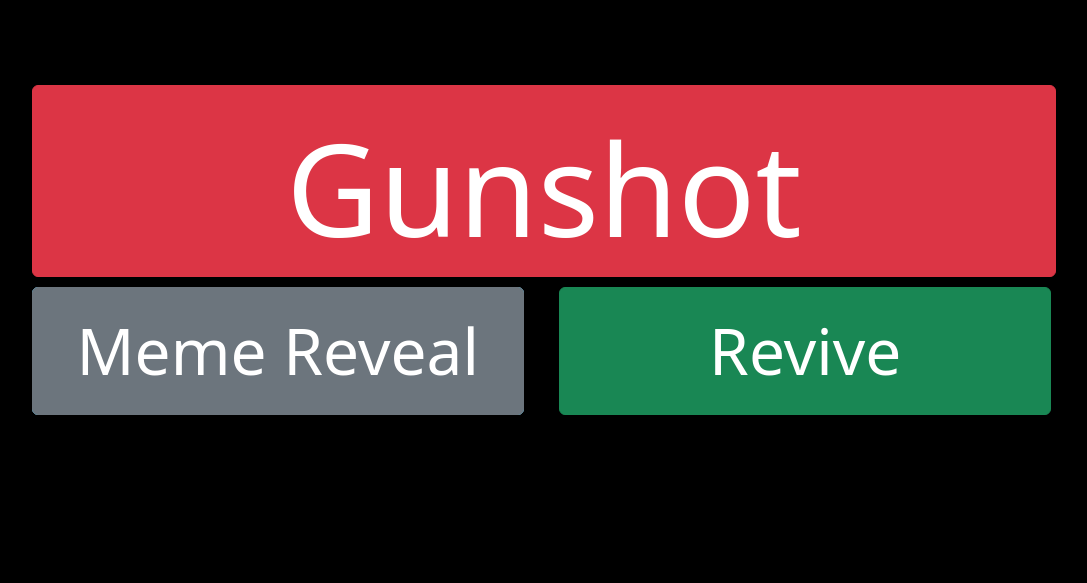
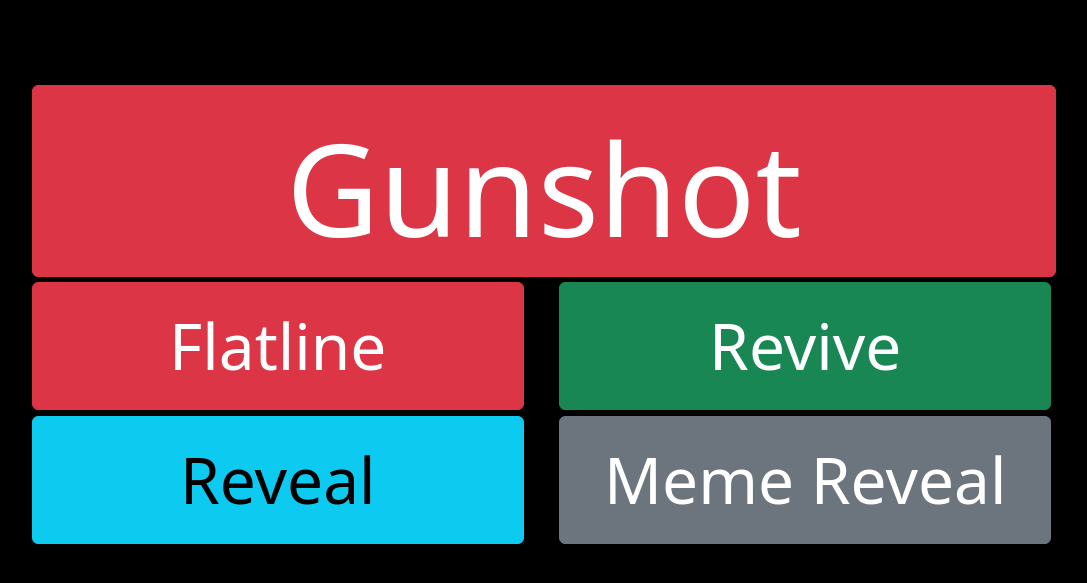
Before and after one commit to atauln/BotCT, a Flask app: page / in a window 1280 px wide. Shown: the top 583 px of the page, without its empty margins (101-1188 px from the left). Run offline with Flask 2, Linux system fonts and the light colour scheme.

Commit message:
added more audio and better dashboard

```diff
--- a/site/templates/index.html
+++ b/site/templates/index.html
@@ -27,10 +27,14 @@
 	<div style="width:100vw; height: 100vh" >
 		<div id="buttons" class="content" style="width:80%; height: 80%" >
 			<button id="gunshot_button" type="button" class="btn btn-danger" style="font-size: 10vw; width:100%; height:30%">Gunshot</button>
+			<div class="row" style="height: 21%; margin-right: 0px">
 			<button id="flatline_button" type="button" class="btn btn-danger" style="font-size: 5vw; width:48%; height:20%; display: inline-block; left: 0; position: absolute">Flatline</button>
 			<button id="revive_button" type="button" class="btn btn-success" style="font-size: 5vw; width:48%; height:20%; display: inline-block; right: 0; position: absolute; margin-right: 0px">Revive</button>
+			</div>
+			<div class="row" style="height: 21%; margin-right: 0px">
 			<button id="reveal_button" type="button" class="btn btn-info" style="font-size: 5vw; width:48%; height:20%; display: inline-block; left: 0; position: absolute">Reveal</button>
-			<button id="reveal_meme_button" type="button" class="btn btn-secondary" style="font-size: 5vw; width:48%; height:20%; display: inline-block; left: 0; position: absolute; margin-right: 0px">Meme Reveal</button>
+			<button id="reveal_meme_button" type="button" class="btn btn-secondary" style="font-size: 5vw; width:48%; height:20%; display: inline-block; right: 0; position: absolute; margin-right: 0px">Meme Reveal</button>
+			</div>
 		</div>
 	</div>
 
```
Also changed, not shown: 4 other files.
